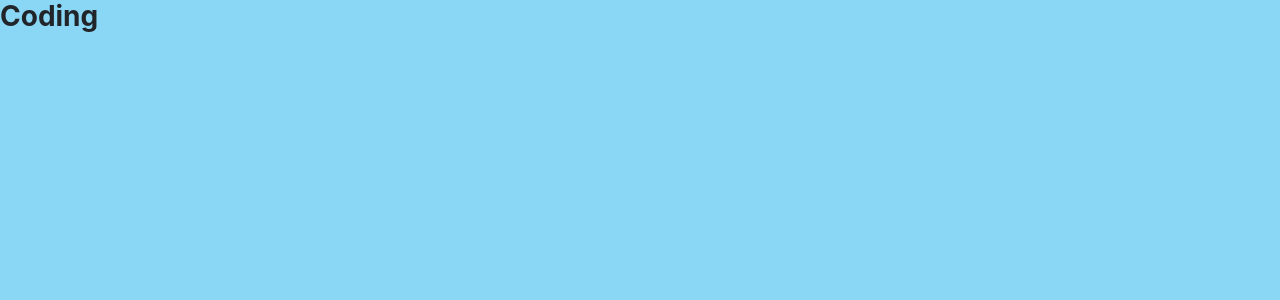
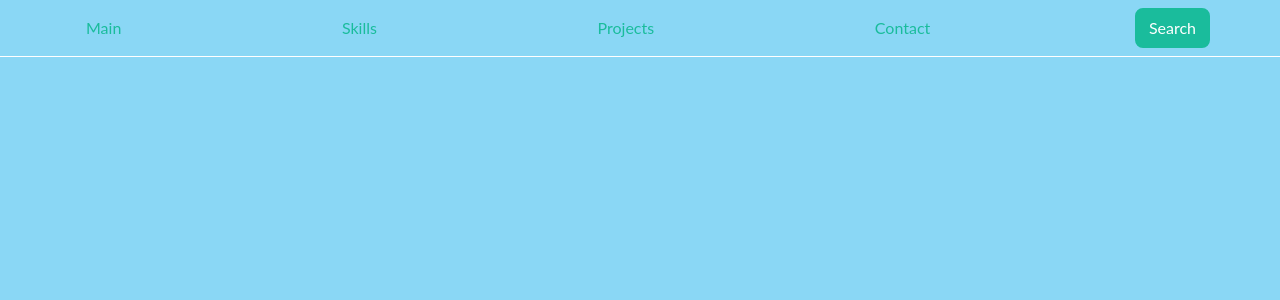
Before and after one commit to szeng7/wip-website, a React (Create React App) app: page /wip-website/coding in a window 1280 px wide. Shown: the top 300 px of the page. Built offline with nearby package versions, Linux system fonts and the light colour scheme.

Commit message:
added reversibility between main page and secondary pages like cooking and coding

```diff
--- a/src/pages/coding.jsx
+++ b/src/pages/coding.jsx
@@ -1,9 +1,21 @@
 import React from "react";
+import Navbar from "react-bootstrap/Navbar";
+import Nav from "react-bootstrap/Nav";
+import Container from "react-bootstrap/Container";
+import SearchBarButton from "../assets/components/SearchBarButton.jsx";
 
 const CodingPage = () => {
   return (
-    <div>
-      <h3> Coding</h3>
+    <div className="side-projects">
+      <Navbar className="border-nav" variant="light" sticky="top">
+        <Container>
+          <Nav.Link href="./">Main</Nav.Link>
+          <Nav.Link href="#skills">Skills</Nav.Link>
+          <Nav.Link href="#projects">Projects</Nav.Link>
+          <Nav.Link href="#contact">Contact</Nav.Link>
+          <SearchBarButton></SearchBarButton>
+        </Container>
+      </Navbar>
     </div>
   );
 };
--- a/src/pages/cooking.jsx
+++ b/src/pages/cooking.jsx
@@ -1,9 +1,21 @@
 import React from "react";
+import Navbar from "react-bootstrap/Navbar";
+import Nav from "react-bootstrap/Nav";
+import Container from "react-bootstrap/Container";
+import SearchBarButton from "../assets/components/SearchBarButton.jsx";
 
 const CookingPage = () => {
   return (
-    <div>
-      <h3> Cooking</h3>
+    <div className="cooking">
+      <Navbar className="border-nav" variant="light" sticky="top">
+        <Container>
+          <Nav.Link href="./">Main</Nav.Link>
+          <Nav.Link href="#skills">Skills</Nav.Link>
+          <Nav.Link href="#projects">Projects</Nav.Link>
+          <Nav.Link href="#contact">Contact</Nav.Link>
+          <SearchBarButton></SearchBarButton>
+        </Container>
+      </Navbar>
     </div>
   );
 };
```
